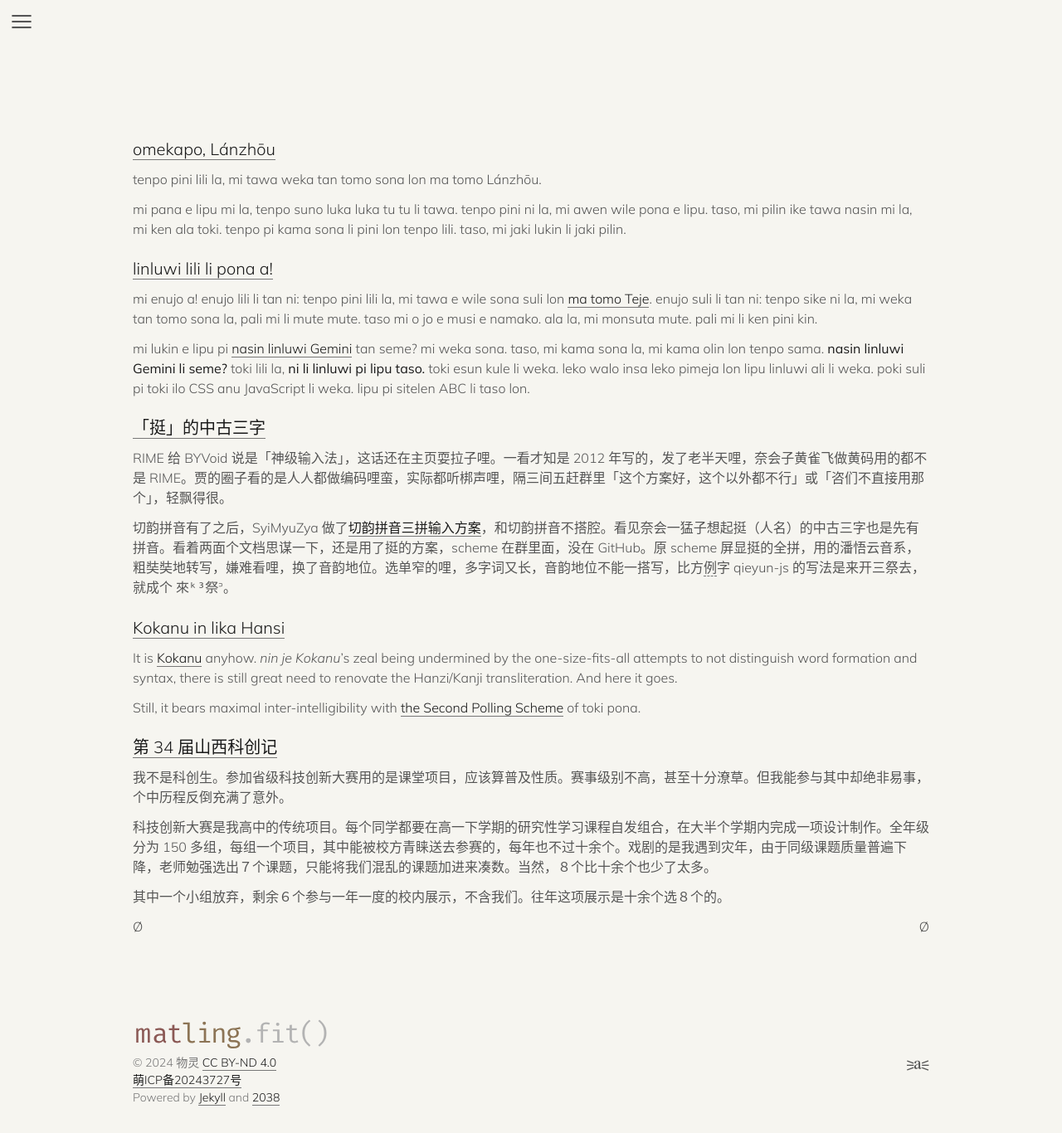
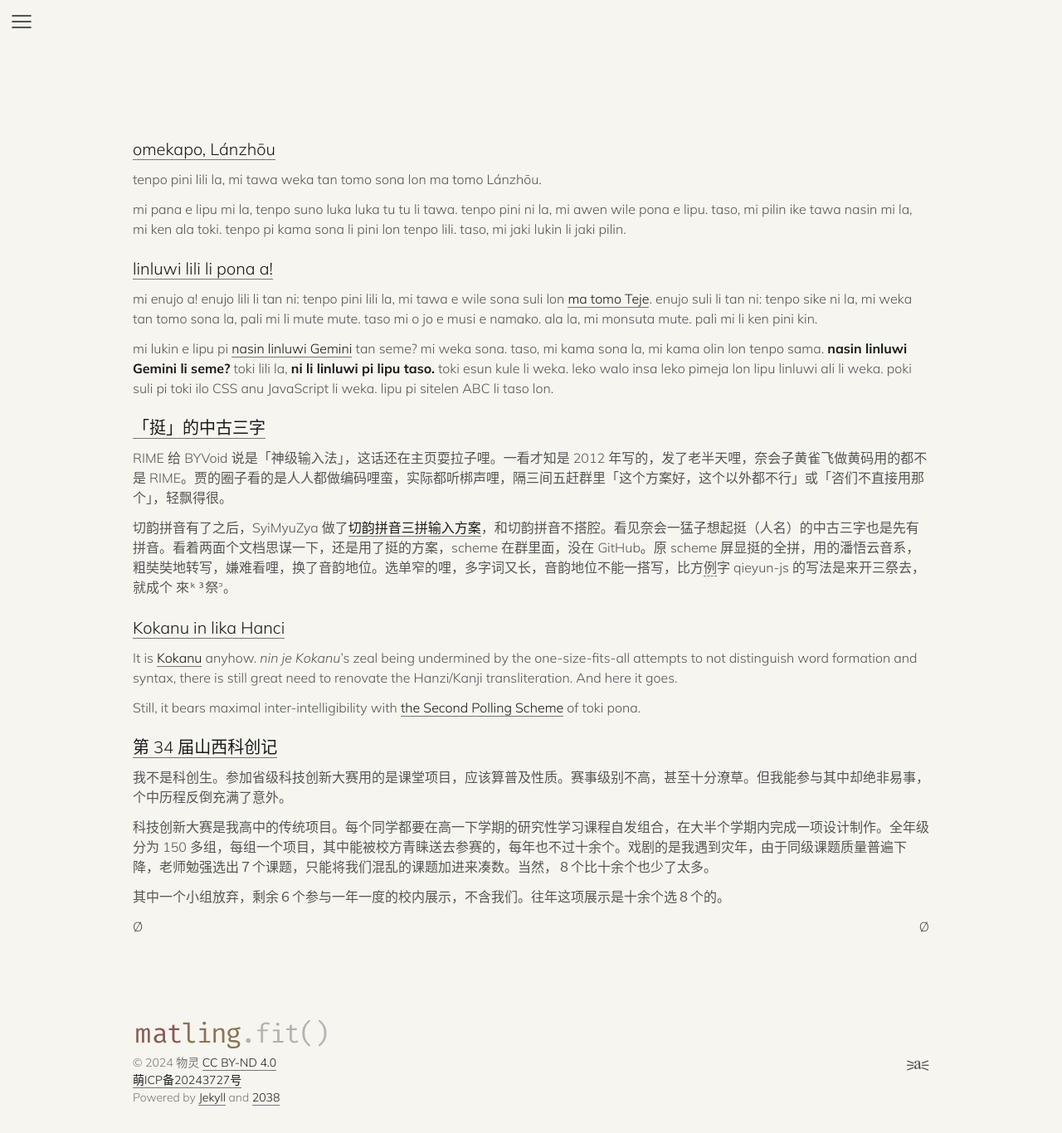
Before and after one commit to 0xis-cn/0xis-cn, a Jekyll site: the page built from blog/index.html, in a window 1280 px wide. Shown: the whole page at 83% size. Built offline with Jekyll 4.4.1, drawn with Linux system fonts in a browser that asks for light colours; the list of posts is cut into pages by our own code.

Commit message:
道世语忘改的

```diff
--- a/_posts/2022-11-08-toki-ma-kanji.md
+++ b/_posts/2022-11-08-toki-ma-kanji.md
@@ -1,7 +1,7 @@
 ---
 layout: post
 lang: en
-title: Kokanu in lika Hansi
+title: Kokanu in lika Hanci
 permalink: toki-ma-kanji
 custom-head: >-
  <style>
--- a/_sass/reset.scss
+++ b/_sass/reset.scss
@@ -104,10 +104,6 @@ hr {
   height: 10px;
 }
 
-strong, b {
-  font-weight: bolder;
-}
-
 /* 标题应该更贴紧内容，并与其他块区分，margin 值要相应做优化 */
 h1, h2, h3, h4, h5, h6 {
   margin-bottom: 0.6em;
--- a/index.html
+++ b/index.html
@@ -11,7 +11,7 @@ custom-head: <link rel=stylesheet href="/assets/css/main-page.css">
 <section id="top-wrapper">
 	<div id="top">
 		<h1>Remould,<br>to Heart’s Desire</h1>
-		<p id=tagline>I contribute Web application, design, and independent research for those dwindling in obliviousness.</p>
+		<p id=tagline>I contribute projects and independent researches for those dwindling in obliviousness.</p>
 	</div>
 </section>
 <a href="#anzo" id="anzo">
```
